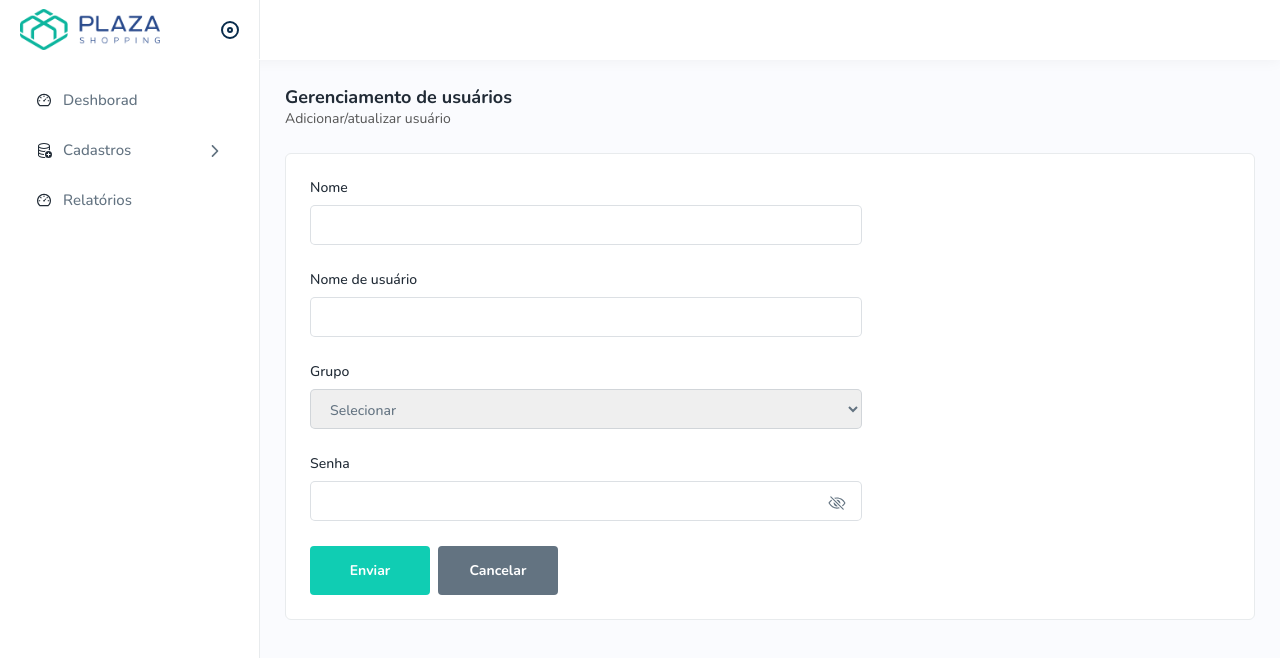
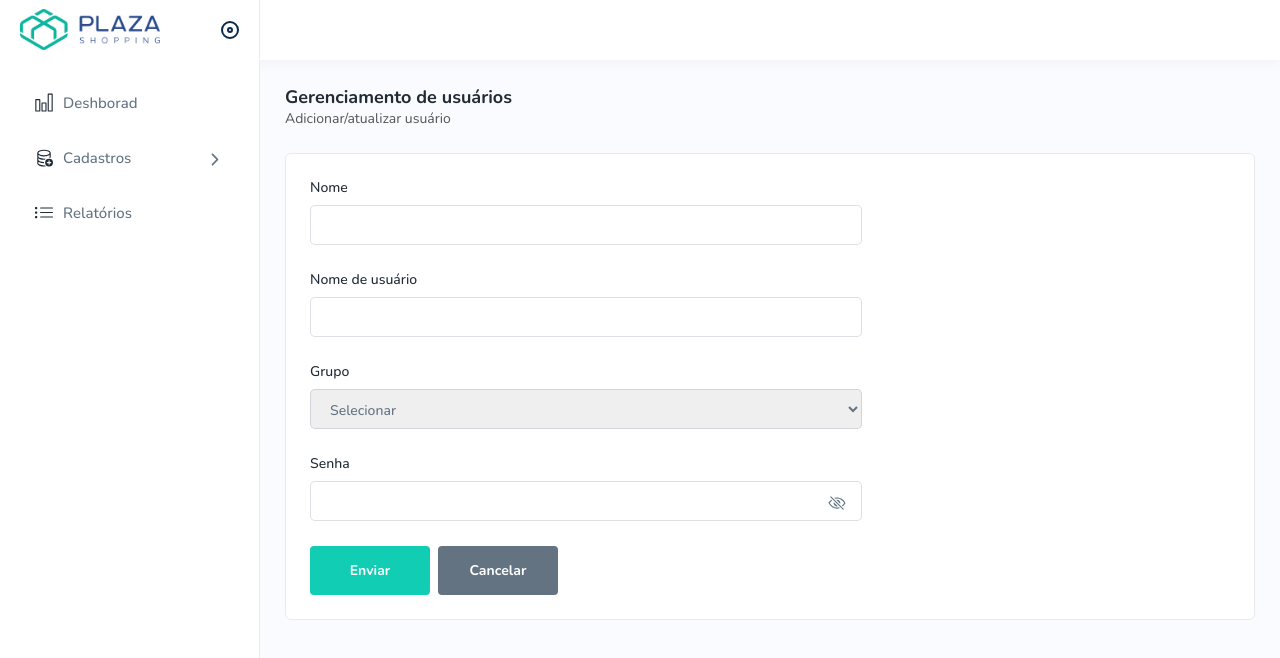
Before and after one commit to iraeveras/auditoria_loja, a React (Vite) app: page / in a window 1280 px wide. Shown: the top 658 px of the page. Built offline with nearby package versions, Linux system fonts and the light colour scheme.

Commit message:
refatoração de icons

```diff
--- a/src/Components/Dashboard/Dashboard.css
+++ b/src/Components/Dashboard/Dashboard.css
@@ -1,4 +1,4 @@
-.row {
+.dashboard.row {
     --bs-gutter-x: 1.5rem;
     --bs-gutter-y: 0;
     display: grid;
@@ -9,14 +9,14 @@
 }
 
 @media (max-width: 991px) {
-    .row {
+    .dashboard.row {
         display: grid;
         grid-template-columns: 2fr 2fr;
     }
 }
 
 @media (max-width: 575px) {
-    .row {
+    .dashboard.row {
         display: grid;
         grid-template-columns: 1fr;
     }
--- a/src/Components/Dashboard/Dashboard.jsx
+++ b/src/Components/Dashboard/Dashboard.jsx
@@ -11,7 +11,7 @@ import { IoDocumentOutline } from "react-icons/io5";
 import "./Dashboard.css"
 function Dashboard() {
     return (
-        <div className="row">
+        <div className="dashboard row">
             <Cardwidget
             icon={<BsCartDash/>}
             value={`307144,00`}
--- a/src/Components/Sidebarmenu/Sidebarmenu.css
+++ b/src/Components/Sidebarmenu/Sidebarmenu.css
@@ -31,6 +31,7 @@
 
 .sidebar_menu .sidebar_manu_list li.submenu .menu_item svg {
     width: 18px;
+    font-size: 25px;
 }
 
 .sidebar_menu  .sidebar_manu_list li.submenu .menu_item span {
@@ -63,6 +64,11 @@
 
 .sidebar_menu .sidebar_manu_list li.submenu a.subdrop .menu_arrow {
     transform: rotate(90deg);
+}
+
+.menu_arrow svg {
+    font-size: 25px;
+    font-weight: bold;
 }
 
 .sidebar_menu .sidebar_manu_list li.submenu.active .menu_item {
--- a/src/Components/Sidebarmenu/Sidebarmenu.jsx
+++ b/src/Components/Sidebarmenu/Sidebarmenu.jsx
@@ -1,9 +1,10 @@
 
 import { useState } from "react";
 import SubmenuItens from "./SubmenuItem";
-import { AiOutlineDashboard } from "react-icons/ai";
+import { SlChart } from "react-icons/sl";
 import { BsDatabaseAdd } from "react-icons/bs";
 import { IoIosArrowForward } from "react-icons/io";
+import { SlList } from "react-icons/sl";
 import "./Sidebarmenu.css";
 
 
@@ -20,7 +21,7 @@ function Sidebarmenu() {
             <ul className="sidebar_manu_list">
                 <li className="submenu">
                     <a href="javascript:void(0)" className="menu_item" >
-                        <AiOutlineDashboard />
+                        <SlChart />
                         <span>Deshborad</span>
                     </a>
                 </li>
@@ -102,7 +103,7 @@ function Sidebarmenu() {
                 </li>
                 <li className="submenu">
                     <a href="javascript:void(0)" className="menu_item" >
-                        <AiOutlineDashboard />
+                        <SlList />
                         <span>Relatórios</span>
                     </a>
                 </li>
```
